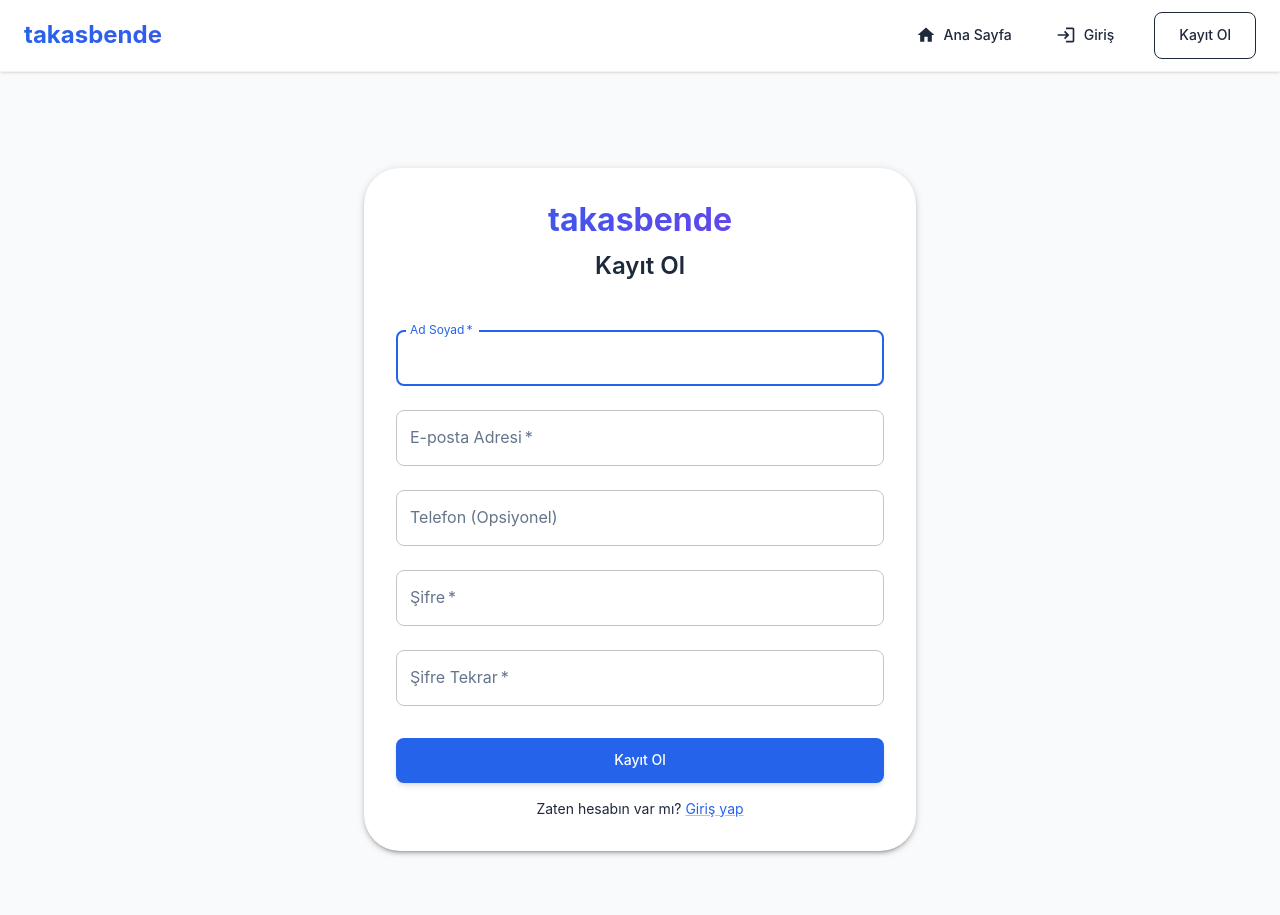
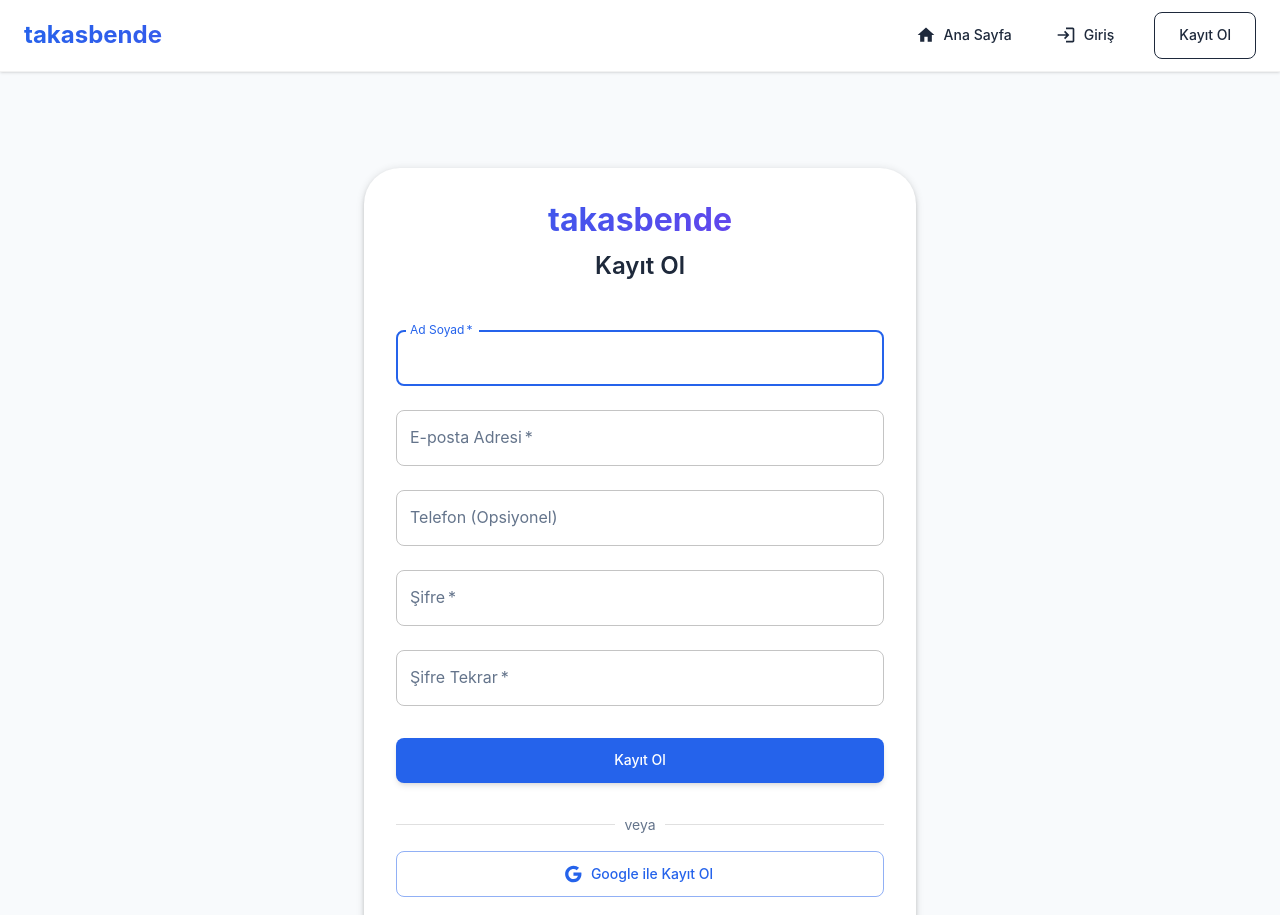
Before and after one commit to ErencanAcioglu/takasbende, a React (Create React App) app in the folder tradagora/frontend/: page /register in a window 1280 px wide. Shown: the top 915 px of the page. Before the commit the page ends 883 px from the top, so only its background shows below. Built offline with nearby package versions, Linux system fonts and the light colour scheme; the HTML template or start-up script is replaced by a standard one.

Commit message:
Add mail verification message and Google registration to Register page

```diff
--- a/tradagora/frontend/src/pages/Register.tsx
+++ b/tradagora/frontend/src/pages/Register.tsx
@@ -8,7 +8,9 @@ import {
   Box,
   Link,
   Alert,
+  Divider,
 } from '@mui/material';
+import { Google } from '@mui/icons-material';
 import { useAuth } from '../contexts/AuthContext';
 import { useNavigate, Link as RouterLink } from 'react-router-dom';
 
@@ -22,8 +24,13 @@ const Register: React.FC = () => {
   });
   const [error, setError] = useState('');
   const [loading, setLoading] = useState(false);
+  const [success, setSuccess] = useState('');
   const { register } = useAuth();
   const navigate = useNavigate();
+
+  const handleGoogleRegister = () => {
+    window.location.href = 'https://takasbende.onrender.com/api/auth/google';
+  };
 
   const handleChange = (e: React.ChangeEvent<HTMLInputElement>) => {
     setFormData({
@@ -55,7 +62,14 @@ const Register: React.FC = () => {
         formData.fullName,
         formData.phone || undefined
       );
-      navigate('/dashboard');
+      setSuccess('Kayıt başarılı! E-posta adresinize doğrulama maili gönderildi. Lütfen mailinizi kontrol edin.');
+      setFormData({
+        fullName: '',
+        email: '',
+        password: '',
+        confirmPassword: '',
+        phone: '',
+      });
     } catch (err: any) {
       setError(err.message);
     } finally {
@@ -109,6 +123,12 @@ const Register: React.FC = () => {
           {error && (
             <Alert severity="error" sx={{ mb: 2 }}>
               {error}
+            </Alert>
+          )}
+
+          {success && (
+            <Alert severity="success" sx={{ mb: 2 }}>
+              {success}
             </Alert>
           )}
 
@@ -179,6 +199,23 @@ const Register: React.FC = () => {
             >
               {loading ? 'Kayıt oluşturuluyor...' : 'Kayıt Ol'}
             </Button>
+
+            <Divider sx={{ my: 2 }}>
+              <Typography variant="body2" color="text.secondary">
+                veya
+              </Typography>
+            </Divider>
+
+            <Button
+              fullWidth
+              variant="outlined"
+              startIcon={<Google />}
+              onClick={handleGoogleRegister}
+              sx={{ mb: 2 }}
+            >
+              Google ile Kayıt Ol
+            </Button>
+
             <Box textAlign="center">
               <Typography variant="body2">
                 Zaten hesabın var mı?{' '}
```
